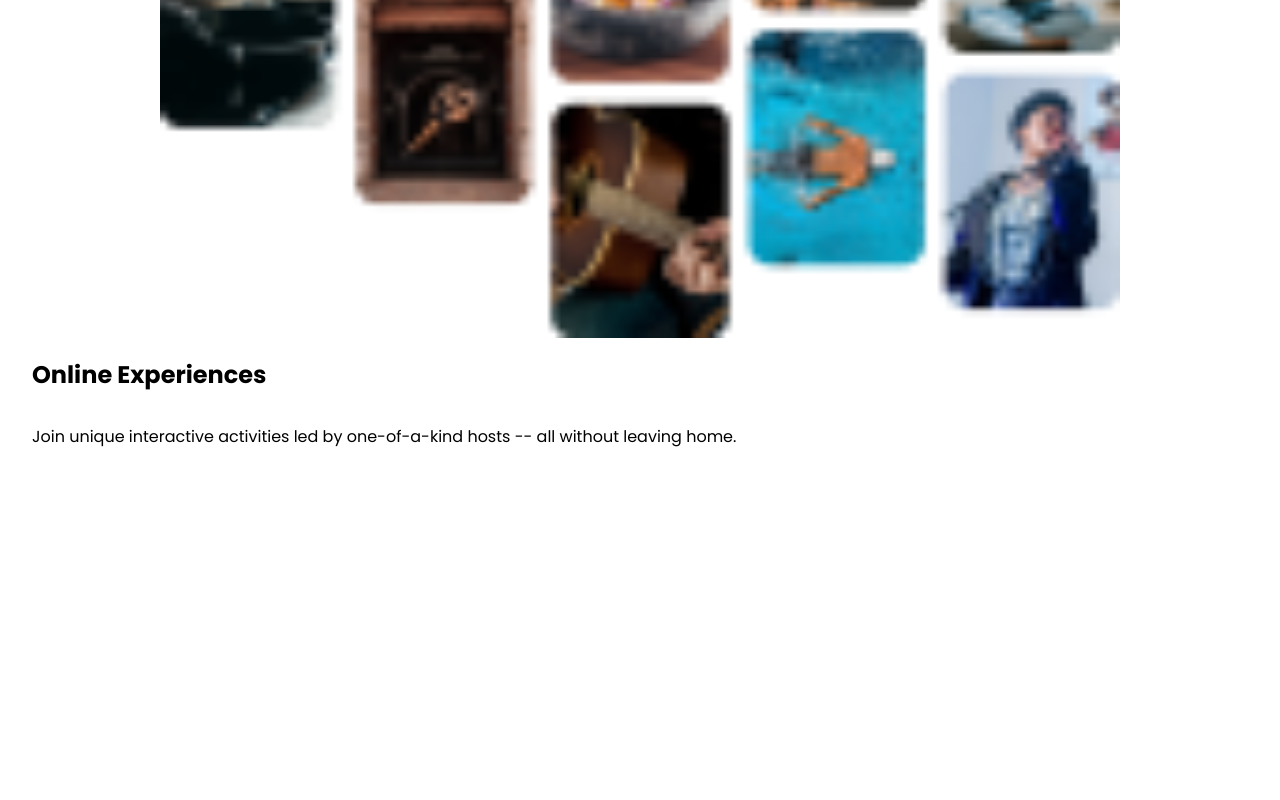
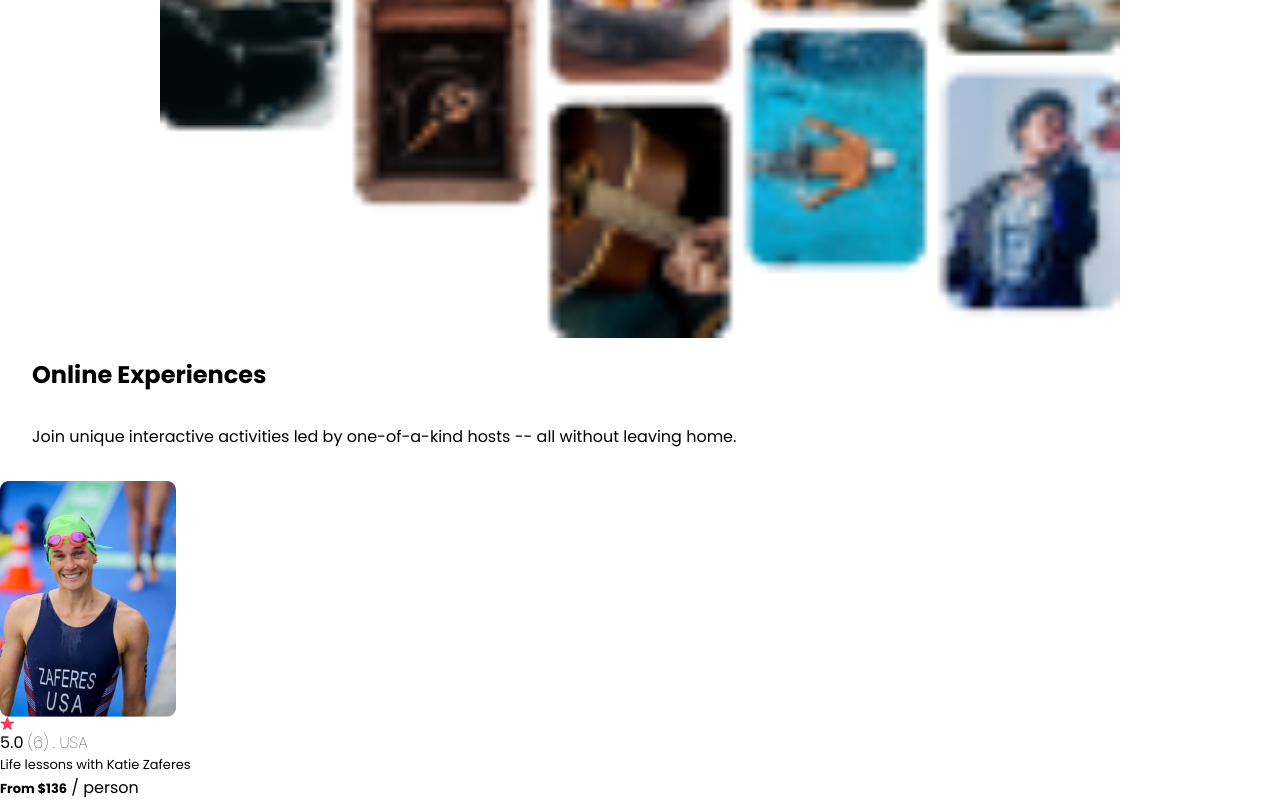
Before and after one commit to davelim/react-basics, a React (Vite) app in the folder props-airbnb/: page / in a window 1280 px wide. Shown: the part 325-1125 px from the top of the page. Before the commit the page ends 806 px from the top, so only its background shows below. Built offline with nearby package versions, Linux system fonts and the light colour scheme.

Commit message:
Hardcoded card

```diff
--- a/props-airbnb/src/App.css
+++ b/props-airbnb/src/App.css
@@ -34,3 +34,23 @@ section {
 .hero > p {
   width: 60vw;
 }
+.card {
+  display: flex;
+  flex-direction: column;
+}
+.card--photo {
+  width: 176px;
+}
+.card--star {
+  width: 14px;
+}
+.card--lighter {
+  font-weight: lighter;
+}
+.card--title {
+  font-size: small;
+}
+.card--price {
+  font-size: small;
+  font-weight: bold;
+}
--- a/props-airbnb/src/App.jsx
+++ b/props-airbnb/src/App.jsx
@@ -1,5 +1,6 @@
 import Navbar from "./components/Navbar";
 import Hero from "./components/Hero";
+import Card from "./components/Card";
 import './App.css';
 
 function App() {
@@ -8,6 +9,7 @@ function App() {
     <div className="app">
       <Navbar />
       <Hero />
+      <Card />
     </div>
   )
 }
--- /dev/null
+++ b/props-airbnb/src/components/Card.jsx
@@ -0,0 +1,14 @@
+import photo from "../assets/katie.png";
+import star from "../assets/star.png";
+
+export default function Card() {
+    return (
+        <div className="card">
+            <img src={photo} alt="card image" className="card--photo"/>
+            <img src={star} alt="star icon" className="card--star" />
+            <span><span>5.0 </span><span className="card--lighter">(6) . USA</span></span>
+            <span className="card--title">Life lessons with Katie Zaferes</span>
+            <span><span className="card--price">From $136</span><span> / person</span></span>
+        </div>
+    );
+}
```
Also changed, not shown: props-airbnb/src/assets/katie.png (added), props-airbnb/src/assets/star.png (added).
